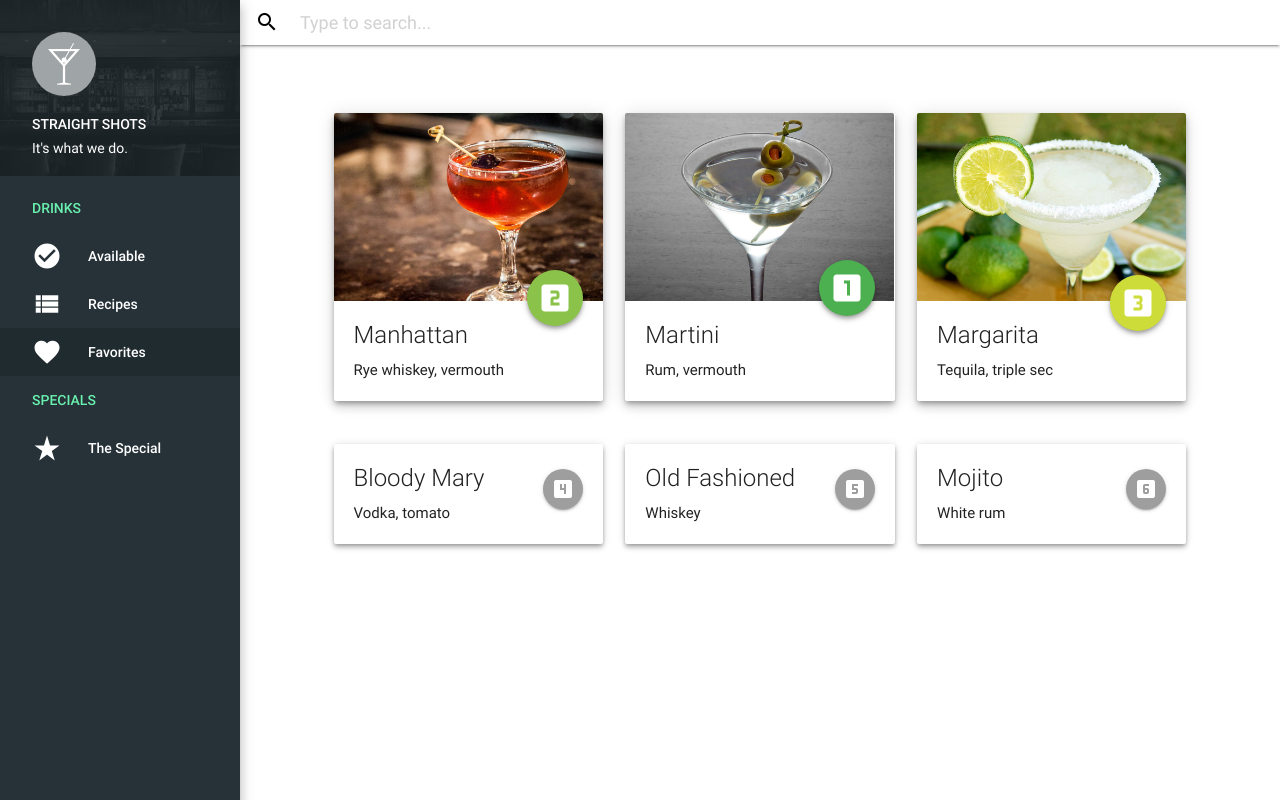
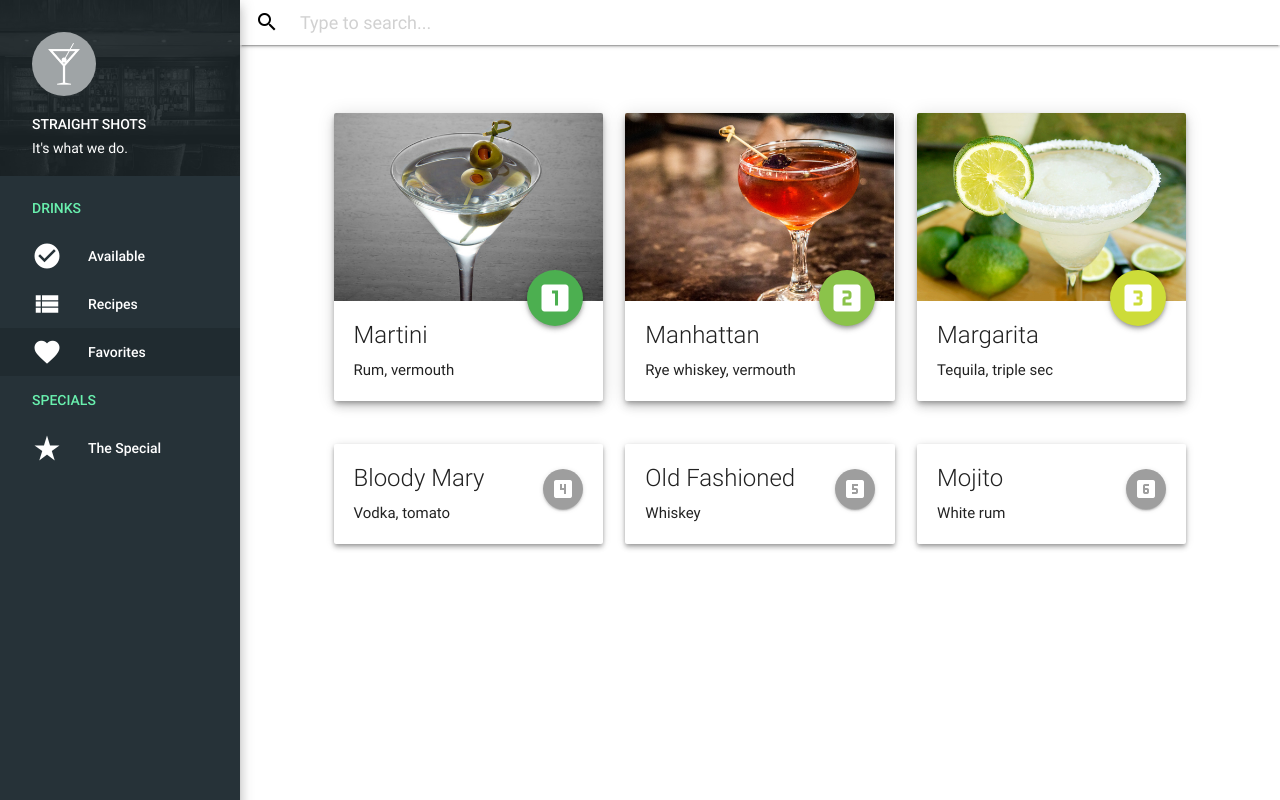
Before and after one commit to loc-trinh/bar, a Django app: page /favorite/ in a window 1280 px wide. Run offline with Django 3.2, Linux system fonts and the light colour scheme; data comes from the database, SQL or seed files in the repository; some libraries are stand-ins or nearby versions.

Commit message:
no resize, removed cute ranking swap

```diff
--- a/app/static/js/myjs.js
+++ b/app/static/js/myjs.js
@@ -7,15 +7,3 @@ $(document).ready(function(){
      $('.carousel.carousel-slider').carousel({full_width: true});
 
 });
-
-var resizeTimer;
-$(window).resize(function() {
-	clearTimeout(resizeTimer);
-    resizeTimer = setTimeout(function resizeRank(){
-		if ($(window).width() < 600){
-			$('.first').insertBefore($('.second'));
-		}else{
-			$('.second').insertBefore($('.first'));
-		}
-	}, 50);
-});
--- a/app/templates/app/favorite.html
+++ b/app/templates/app/favorite.html
@@ -44,6 +44,21 @@
   <div class="row"></div>
   <div class="row"></div>
   <div class="row">
+    <div class="col s12 m4 first">
+      <div class="card z-depth-3">
+        <div class="card-image waves-effect waves-block waves-light">
+          <img class="activator" src="{% static 'img/' %}{{first.image_name}}">
+        </div>
+        <div class="card-content">
+          <span class="card-title activator grey-text text-darken-4 truncate ranking">{{first.name}}<a class="btn-floating btn-large waves-effect waves-light green z-depth-2" style="position: absolute; display: inline-block; right: 20px; bottom: 75px;"><i class="material-icons">looks_one</i></a></span>
+          <p>{{first.ingridients}}</p>
+        </div>
+        <div class="card-reveal">
+          <span class="card-title grey-text text-darken-4">{{first.name}}<i class="material-icons right">close</i></span>
+          <p>Here is some more information about this product that is only revealed once clicked on.</p>
+        </div>
+      </div>
+    </div>
     <div class="col s12 m4 second">
       <div class="card z-depth-3">
         <div class="card-image waves-effect waves-block waves-light">
@@ -59,28 +74,13 @@
         </div>
       </div>
     </div>
-    <div class="col s12 m4 first">
-      <div class="card z-depth-3">
-        <div class="card-image waves-effect waves-block waves-light">
-          <img class="activator" src="{% static 'img/' %}{{first.image_name}}">
-        </div>
-        <div class="card-content">
-          <span class="card-title activator grey-text text-darken-4 truncate ranking">{{first.name}}<a class="btn-floating btn-large waves-effect waves-light green z-depth-2" style="position: absolute; display: inline-block; right: 20px; bottom: 85px;"><i class="material-icons">looks_one</i></a></span>
-          <p>{{first.ingridients}}</p>
-        </div>
-        <div class="card-reveal">
-          <span class="card-title grey-text text-darken-4">{{first.name}}<i class="material-icons right">close</i></span>
-          <p>Here is some more information about this product that is only revealed once clicked on.</p>
-        </div>
-      </div>
-    </div>
-        <div class="col s12 m4">
+    <div class="col s12 m4">
       <div class="card z-depth-3">
         <div class="card-image waves-effect waves-block waves-light">
           <img class="activator" src="{% static 'img/' %}{{third.image_name}}">
         </div>
         <div class="card-content">
-          <span class="card-title activator grey-text text-darken-4 truncate ranking">{{third.name}}<a class="btn-floating btn-large waves-effect waves-light lime z-depth-2" style="position: absolute; display: inline-block; right: 20px; bottom: 70px;"><i class="material-icons">looks_3</i></a></span>
+          <span class="card-title activator grey-text text-darken-4 truncate ranking">{{third.name}}<a class="btn-floating btn-large waves-effect waves-light lime z-depth-2" style="position: absolute; display: inline-block; right: 20px; bottom: 75px;"><i class="material-icons">looks_3</i></a></span>
           <p>{{third.ingridients}}</p>
         </div>
         <div class="card-reveal">
```
